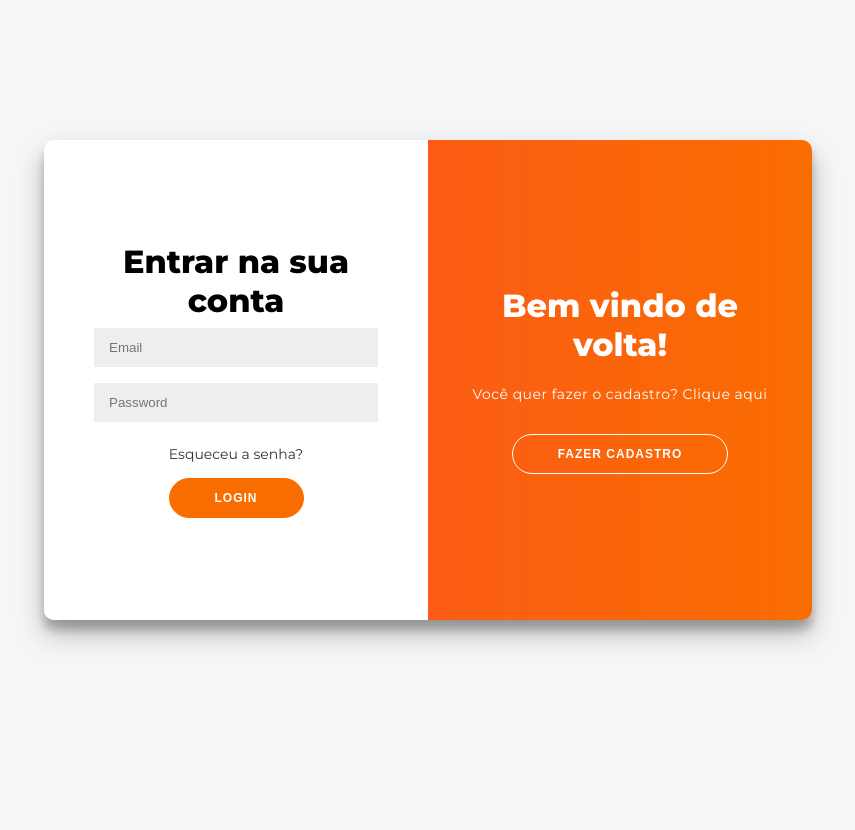
After one commit to AndreXime/DjangoProjeto, a Django app: page /login/ in a window 1280 px wide. The commit adds this page. Shown: the whole page, without its empty margins (212-1067 px from the left). Run offline with Django 5.2, Linux system fonts and the light colour scheme.

Commit message:
update: pagina de login

```diff
--- /dev/null
+++ b/base_static/global/css/stylelogin.css
@@ -0,0 +1,273 @@
+
+@import url('https://fonts.googleapis.com/css?family=Montserrat:400,800');
+
+* {
+	box-sizing: border-box;
+}
+
+body {
+	background: #f6f5f7;
+	display: flex;
+	justify-content: center;
+	align-items: center;
+	flex-direction: column;
+	font-family: 'Montserrat', sans-serif;
+	height: 100vh;
+	margin: -20px 0 50px;
+}
+
+h1 {
+	font-weight: bold;
+	margin: 0;
+}
+
+h2 {
+	text-align: center;
+}
+
+p {
+	font-size: 14px;
+	font-weight: 100;
+	line-height: 20px;
+	letter-spacing: 0.5px;
+	margin: 20px 0 30px;
+}
+
+span {
+	font-size: 12px;
+}
+
+a {
+	color: #333;
+	font-size: 14px;
+	text-decoration: none;
+	margin: 15px 0;
+}
+
+button {
+	border-radius: 20px;
+	border: 1px solid #f96d00;
+	background-color: #f96d00;
+	color: #FFFFFF;
+	font-size: 12px;
+	font-weight: bold;
+	padding: 12px 45px;
+	letter-spacing: 1px;
+	text-transform: uppercase;
+	transition: transform 80ms ease-in;
+    cursor: pointer;
+}
+
+button:active {
+	transform: scale(0.95);
+}
+
+button:focus {
+	outline: none;
+}
+
+button.ghost {
+	background-color: transparent;
+	border-color: #FFFFFF;
+    cursor: pointer;
+}
+
+form {
+	background-color: #FFFFFF;
+	display: flex;
+	align-items: center;
+	justify-content: center;
+	flex-direction: column;
+	padding: 0 50px;
+	height: 100%;
+	text-align: center;
+}
+
+input {
+	background-color: #eee;
+	border: none;
+	padding: 12px 15px;
+	margin: 8px 0;
+	width: 100%;
+}
+
+.container {
+	background-color: #fff;
+	border-radius: 10px;
+  	box-shadow: 0 14px 28px rgba(0,0,0,0.25),
+			0 10px 10px rgba(0,0,0,0.22);
+	position: relative;
+	overflow: hidden;
+	width: 768px;
+	max-width: 100%;
+	min-height: 480px;
+}
+
+.form-container {
+	position: absolute;
+	top: 0;
+	height: 100%;
+	transition: all 0.6s ease-in-out;
+}
+
+.sign-in-container {
+	left: 0;
+	width: 50%;
+	z-index: 2;
+}
+
+.container.right-panel-active .sign-in-container {
+	transform: translateX(100%);
+}
+
+.sign-up-container {
+	left: 0;
+	width: 50%;
+	opacity: 0;
+	z-index: 1;
+}
+.sign-up-container button{
+    margin: 2rem;
+}
+
+.container.right-panel-active .sign-up-container {
+	transform: translateX(100%);
+	opacity: 1;
+	z-index: 5;
+	animation: show 0.6s;
+}
+
+@keyframes show {
+	0%, 49.99% {
+		opacity: 0;
+		z-index: 1;
+	}
+
+	50%, 100% {
+		opacity: 1;
+		z-index: 5;
+	}
+}
+
+.overlay-container {
+	position: absolute;
+	top: 0;
+	left: 50%;
+	width: 50%;
+	height: 100%;
+	overflow: hidden;
+	transition: transform 0.6s ease-in-out;
+	z-index: 100;
+}
+
+.container.right-panel-active .overlay-container{
+	transform: translateX(-100%);
+}
+
+.overlay {
+	background: #FF416C;
+	background: -webkit-linear-gradient(to right, #FF4B2B, #f96d00);
+	background: linear-gradient(to right, #FF4B2B, #f96d00);
+	background-repeat: no-repeat;
+	background-size: cover;
+	background-position: 0 0;
+	color: #FFFFFF;
+	position: relative;
+	left: -100%;
+	height: 100%;
+	width: 200%;
+  	transform: translateX(0);
+	transition: transform 0.6s ease-in-out;
+}
+
+.container.right-panel-active .overlay {
+  	transform: translateX(50%);
+}
+
+.overlay-panel {
+	position: absolute;
+	display: flex;
+	align-items: center;
+	justify-content: center;
+	flex-direction: column;
+	padding: 0 40px;
+	text-align: center;
+	top: 0;
+	height: 100%;
+	width: 50%;
+	transform: translateX(0);
+	transition: transform 0.6s ease-in-out;
+}
+
+.overlay-left {
+	transform: translateX(-20%);
+}
+
+.container.right-panel-active .overlay-left {
+	transform: translateX(0);
+}
+
+.overlay-right {
+	right: 0;
+	transform: translateX(0);
+}
+
+.container.right-panel-active .overlay-right {
+	transform: translateX(20%);
+}
+
+
+
+.checkbox-container {
+    display: inline-flex;
+    align-items: center;
+    cursor: pointer;
+    font-size: 15px;
+    user-select: none;
+}
+
+.checkbox-container input {
+    position: absolute;
+    opacity: 0;
+    cursor: pointer;
+    height: 0;
+    width: 0;
+}
+
+.checkmark {
+    display: inline-block;
+    width: 20px;
+    height: 20px;
+    background-color: #eee;
+    border-radius: 5px;
+    margin-right: 10px;
+    position: relative;
+}
+
+.checkbox-container:hover input ~ .checkmark {
+    background-color: #ccc;
+}
+
+.checkbox-container input:checked ~ .checkmark {
+    background-color: #2196F3;
+}
+
+.checkmark:after {
+    content: "";
+    position: absolute;
+    display: none;
+}
+
+.checkbox-container input:checked ~ .checkmark:after {
+    display: block;
+}
+
+.checkbox-container .checkmark:after {
+    left: 7px;
+    top: 3px;
+    width: 5px;
+    height: 10px;
+    border: solid white;
+    border-width: 0 3px 3px 0;
+    transform: rotate(45deg);
+}
--- /dev/null
+++ b/base_static/global/js/scripts.js
@@ -0,0 +1,11 @@
+const signUpButton = document.getElementById('signUp');
+const signInButton = document.getElementById('signIn');
+const container = document.getElementById('container');
+
+signUpButton.addEventListener('click', () => {
+	container.classList.add("right-panel-active");
+});
+
+signInButton.addEventListener('click', () => {
+	container.classList.remove("right-panel-active");
+});
--- a/contact/templates/contact/index.html
+++ b/contact/templates/contact/index.html
@@ -14,7 +14,6 @@
                 <li><a href="#features">Recursos</a></li>
                 <li><a href="#about">Sobre</a></li>
                 <li><a href="#contact">Contato</a></li>
-                <li><a href="#signup" class="signup-btn">Login</a></li>
             </ul>
         </nav>
     </header>
@@ -24,6 +23,8 @@
             <h1>Bem-vindo ao Futuro da Tecnologia</h1>
             <p>Explore as últimas inovações e soluções tecnológicas conosco.</p>
             <a href="#signup" class="cta-btn">Comece Agora</a>
+            <p>Já nós conhece?</p>
+            <a href="/login" class="cta-btn">Faça login</a>
         </div>
     </section>
 
--- /dev/null
+++ b/contact/templates/contact/login.html
@@ -0,0 +1,50 @@
+{% load static %}<!DOCTYPE html>
+<html>
+<head>
+    <meta charset="UTF-8">
+    <meta name="viewport" content="width=device-width, initial-scale=1.0">
+    <title>Login ou Registrar</title>
+    <link rel="stylesheet" href="{% static "global/css/stylelogin.css" %}">
+</head>
+<body>
+<div class="container" id="container">
+	<div class="form-container sign-up-container">
+		<form action="#">
+			<h1>Criar sua conta</h1>
+			<input type="text" placeholder="Name" />
+			<input type="email" placeholder="Email" />
+			<input type="password" placeholder="Password" />
+            <label class="checkbox-container">
+                <input type="checkbox">
+                <span class="checkmark"></span>Você é admin?
+            </label>
+            <button>Cadastrar</button>
+		</form>
+	</div>
+	<div class="form-container sign-in-container">
+		<form action="#">
+			<h1>Entrar na sua conta</h1>
+			<input type="email" placeholder="Email" />
+			<input type="password" placeholder="Password" />
+			<a href="#">Esqueceu a senha?</a>
+			<button>Login</button>
+		</form>
+	</div>
+	<div class="overlay-container">
+		<div class="overlay">
+			<div class="overlay-panel overlay-left">
+				<h1>Olá, bem vindo</h1>
+				<p>Quer fazer login? Clique aqui</p>
+				<button class="ghost" id="signIn">Fazer login</button>
+			</div>
+			<div class="overlay-panel overlay-right">
+				<h1>Bem vindo de volta!</h1>
+				<p>Você quer fazer o cadastro? Clique aqui</p>
+				<button class="ghost" id="signUp">Fazer cadastro</button>
+			</div>
+		</div>
+	</div>
+</div>
+<script src="{% static "global/js/scripts.js" %}"></script>
+</body>
+</html>
--- a/contact/urls.py
+++ b/contact/urls.py
@@ -3,4 +3,5 @@ from contact import views
 
 urlpatterns = [
     path('',views.index, name='index'),
+    path('login/',views.login, name='login'),
 ]
--- a/contact/views/contact_views.py
+++ b/contact/views/contact_views.py
@@ -2,3 +2,6 @@ from django.shortcuts import render
 
 def index(request):
     return render(request,'contact/index.html')
+
+def login(request):
+    return render(request,'contact/login.html')
```
Also changed, not shown: base_static/global/css/styles.css (+4 -8 lines).
